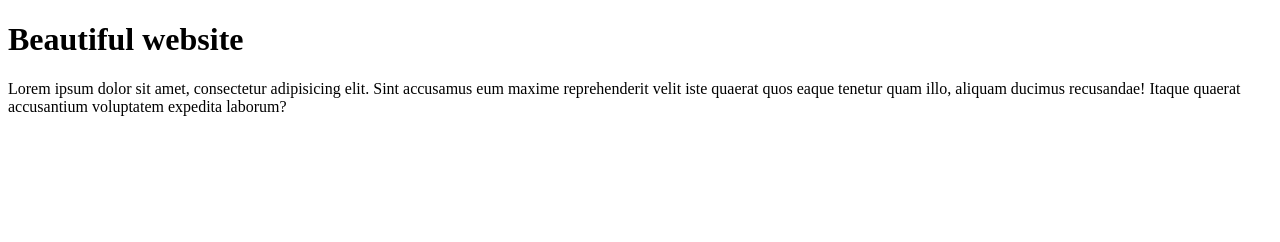
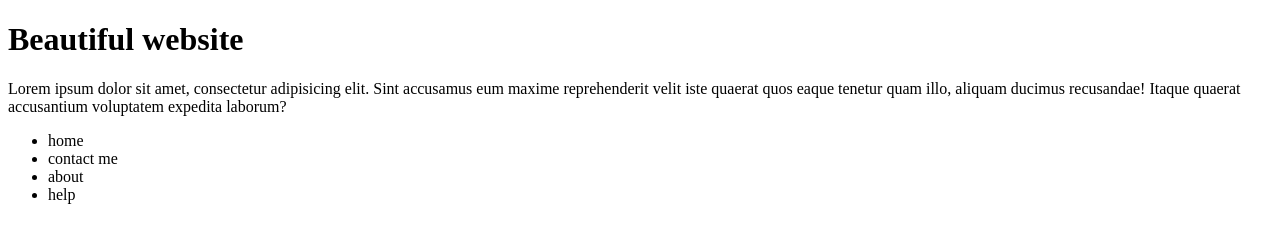
Before and after one commit to roomi07/learn-git, a plain HTML site: page index.html in a window 1280 px wide. Drawn offline with Linux system fonts and the light colour scheme.

Commit message:
add list

```diff
--- a/index.html
+++ b/index.html
@@ -8,5 +8,11 @@
 <body>
     <h1>Beautiful website</h1>
     <p>Lorem ipsum dolor sit amet, consectetur adipisicing elit. Sint accusamus eum maxime reprehenderit velit iste quaerat quos eaque tenetur quam illo, aliquam ducimus recusandae! Itaque quaerat accusantium voluptatem expedita laborum?</p>
+    <ul>
+        <li>home</li>
+        <li>contact me</li>
+        <li>about</li>
+        <li>help</li>
+    </ul>
 </body>
 </html>
```
